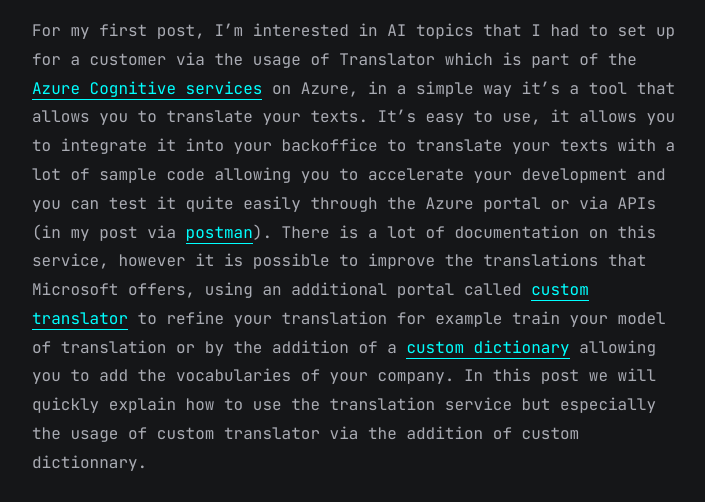
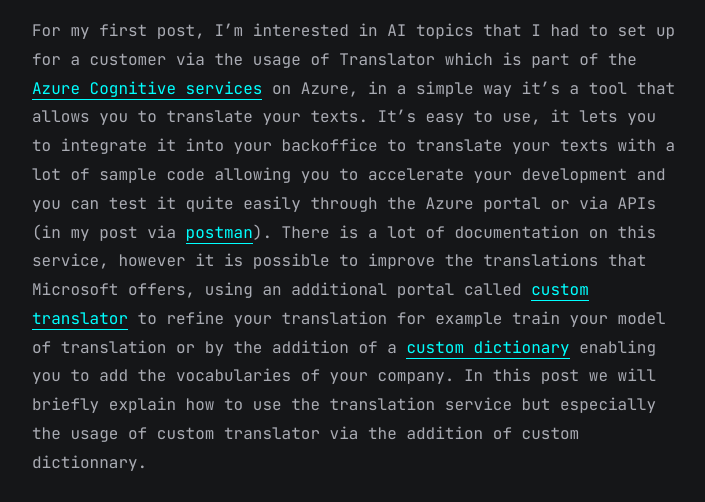
Before and after one commit to marc-hadjeje/marc-hadjeje.github.io, a Jekyll site: the page built from all_collections/_posts/2022-11-24-Azure Cognitive Services.md, in a window 1280 px wide and 900 px high, scrolled down 211 px. Shown: the part 182-684 px from the top of the window, without its empty margins (283-988 px from the left). Built offline with Jekyll 4.4.1, drawn with Linux system fonts in a browser that asks for light colours.

Commit message:
Update 2022-11-24-Azure Cognitive Services.md

```diff
--- a/all_collections/_posts/2022-11-24-Azure Cognitive Services.md
+++ b/all_collections/_posts/2022-11-24-Azure Cognitive Services.md
@@ -5,8 +5,8 @@ date: 2022-11-23
 categories: [AI,Cognitives Service, Translator,Custom Dictionnary,1st post]
 ---
 
-For my first post, I'm interested in AI topics that I had to set up for a customer via the usage of Translator which is part of the [Azure Cognitive services](https://azure.microsoft.com/fr-fr/products/cognitive-services/) on Azure, in a simple way it's a tool that allows you to translate your texts. It's easy to use, it allows you to integrate it into your backoffice to translate your texts with a lot of sample code allowing you to accelerate your development and you can test it quite easily through the Azure portal or via APIs (in my post via [postman](https://www.postman.com/)). There is a lot of documentation on this service, however it is possible to improve the translations that Microsoft offers, using an additional portal called [custom translator](https://portal.customtranslator.azure.ai/) to refine your translation for example train your model of translation or by the addition of a [custom dictionary](https://learn.microsoft.com/en-us/azure/cognitive-services/translator/custom-translator/concepts/dictionaries) allowing you to add the vocabularies of your company.
-In this post we will quickly explain how to use the translation service but especially the usage of custom translator via the addition of custom dictionnary.
+For my first post, I'm interested in AI topics that I had to set up for a customer via the usage of Translator which is part of the [Azure Cognitive services](https://azure.microsoft.com/fr-fr/products/cognitive-services/) on Azure, in a simple way it's a tool that allows you to translate your texts. It's easy to use, it lets you to integrate it into your backoffice to translate your texts with a lot of sample code allowing you to accelerate your development and you can test it quite easily through the Azure portal or via APIs (in my post via [postman](https://www.postman.com/)). There is a lot of documentation on this service, however it is possible to improve the translations that Microsoft offers, using an additional portal called [custom translator](https://portal.customtranslator.azure.ai/) to refine your translation for example train your model of translation or by the addition of a [custom dictionary](https://learn.microsoft.com/en-us/azure/cognitive-services/translator/custom-translator/concepts/dictionaries) enabling you to add the vocabularies of your company.
+In this post we will briefly explain how to use the translation service but especially the usage of custom translator via the addition of custom dictionnary.
 
 ##### 1.Creation of the service Cognitives | Translator Ressource
 
```
